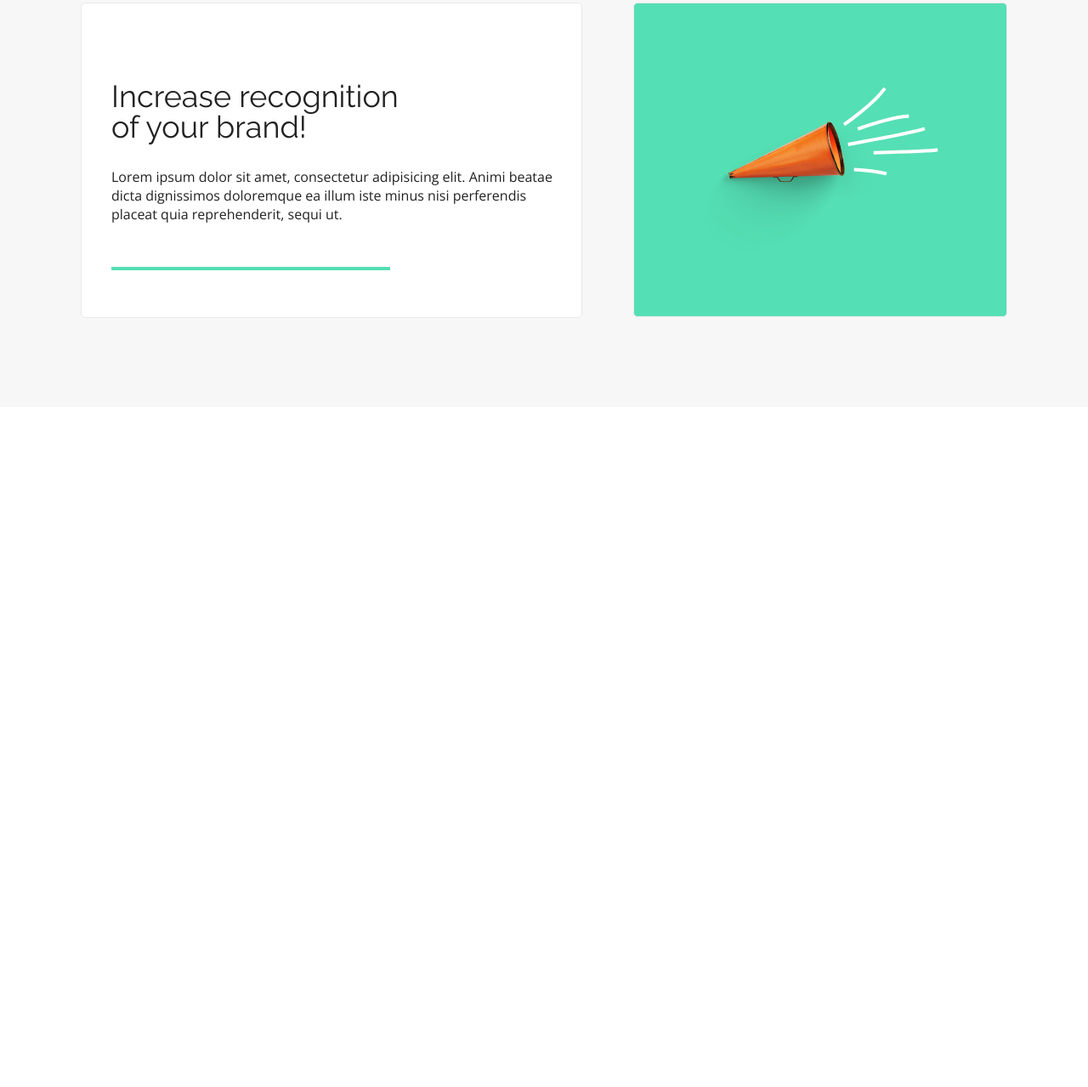
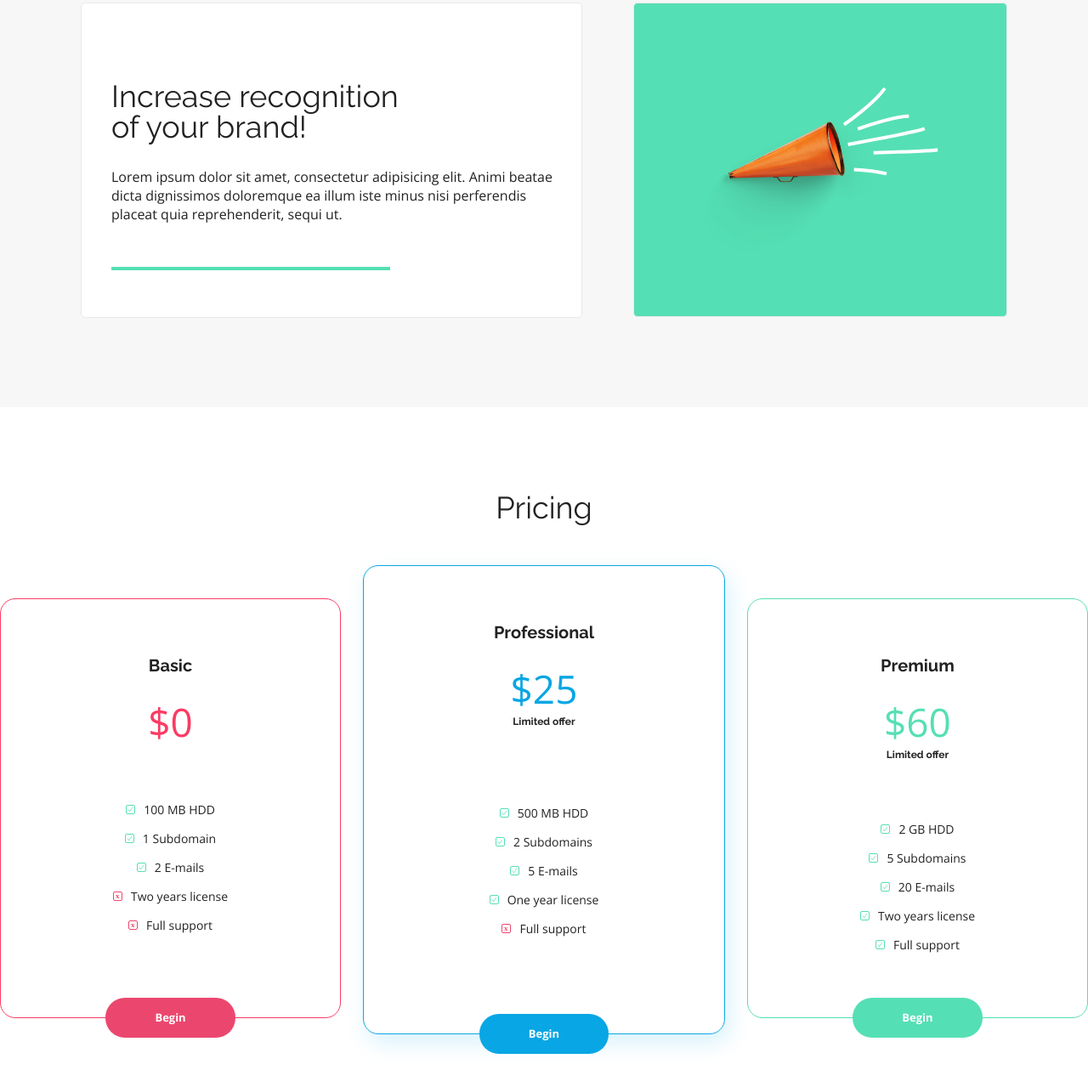
Before and after one commit to P1kczu/BestShop, a plain HTML site: page index.html in a window 1280 px wide. Shown: the part 2232-3511 px from the top of the page at 85% size. Before the commit the page ends 2711 px from the top, so only its background shows below. Drawn offline with nearby package versions, Linux system fonts and the light colour scheme.

Commit message:
section pricing-screen added

```diff
--- a/css/style.css
+++ b/css/style.css
@@ -359,3 +359,148 @@ nav {
 .box-3a {
     margin-right: 60px;
 }
+
+/*  ------  SECTION PRICING-SCREEN  ------  */
+
+.pricing-screen {
+    display: flex;
+    flex-wrap: wrap;
+    justify-content: space-between;
+    align-items: center;
+}
+
+.pricing-screen__title {
+    width: 100%;
+    text-align: center;
+    margin: 100px 0 0 0;
+    font-size: 36px;
+}
+
+.pricing-screen__box {
+    border: 1px solid var(--color-redish);
+    border-radius: 18px;
+    padding: 34px 132px 81px 132px;
+    margin-top: 71px;
+    position: relative;
+    display: flex;
+    flex-direction: column;
+    align-items: center;
+    margin-bottom: 180px;
+}
+
+.pricing-screen__box.box-blue {
+    border-color: var(--color-primary);
+    margin-top: 50px;
+    box-shadow: 5px 10px 27px #07ACE629;
+
+    /*height: 500px;*/
+    /*width: 410px;*/
+}
+
+.pricing-screen__box.box-blue > p {
+    padding-bottom: 20px;
+}
+
+.pricing-screen__box.box-blue > ul {
+    padding: 0px 16px 15px 16px;
+}
+
+.pricing-screen__box.box-green {
+    padding: 34px 132px 58px 132px;
+}
+
+.pricing-screen__button {
+    position: absolute;
+    bottom: -24px;
+    padding: 16px 57px;
+    background: #EB476E;
+    border-radius: 23px;
+    text-decoration: none;
+    color: white;
+    font-family: var(--font-secondary);
+    font-weight: bold;
+    font-size: 13px;
+    border: 1px solid rgba(235, 71, 110, 0);
+    transition: 0.5s;
+}
+
+.pricing-screen__box__title {
+    margin: 34px 0 14px;
+    font-weight: bold;
+    font-size: 20px;
+}
+
+.button-left:hover {
+    background: white;
+    color: var(--color-redish);
+    border: 1px solid var(--color-redish);
+}
+
+.button-middle:hover {
+    background: white;
+    color: var(--color-primary);
+    border: 1px solid var(--color-primary);
+}
+
+.button-right:hover {
+    background: white;
+    color: var(--color-green);
+    border: 1px solid var(--color-green);
+}
+
+.pricing-screen__box > h4 {
+    padding: 5px 2px;
+    margin-top: 14px;
+    font-family: var(--font-secondary);
+    font-weight: 300;
+    font-size: 46px;
+}
+
+.box-red > h4 {
+    margin-bottom: 69px;
+    color: var(--color-redish);
+}
+
+.box-blue > h4 {
+    color: var(--color-primary);
+}
+
+.box-green > h4 {
+    color: var(--color-green)
+}
+
+.box-green {
+    border-color: var(--color-green);
+}
+.button-right {
+    background: var(--color-green);
+}
+
+.button-middle {
+    background-color: var(--color-primary);
+}
+
+
+
+.pricing-screen__box > p {
+    margin: 5px 0 75px 0;
+    font-size: 12px;
+    font-weight: bold;
+}
+
+.pricing-screen__box-list > li {
+    margin-bottom: 20px;
+    font-family: var(--font-secondary);
+    font-size: 14px;
+    text-align: center;
+}
+
+.checked::before {
+    content: url("../image/Ckechmark-1.svg");
+    margin-right: 10px;
+}
+
+.unchecked::before {
+    content: url("../image/Close.svg");
+    margin-right: 10px;
+}
--- a/index.html
+++ b/index.html
@@ -128,5 +128,50 @@
 
 </section>
 
+<section class="pricing-screen container">
+
+    <h2 class="pricing-screen__title">Pricing</h2>
+
+    <div class="pricing-screen__box box-red">
+        <h3 class="pricing-screen__box__title">Basic</h3>
+        <h4>$0</h4>
+        <ul class="pricing-screen__box-list">
+            <li class="checked">100 MB HDD</li>
+            <li class="checked">1 Subdomain</li>
+            <li class="checked">2 E-mails</li>
+            <li class="unchecked">Two years license</li>
+            <li class="unchecked">Full support</li>
+        </ul>
+        <a class="pricing-screen__button button-left" href="#">Begin</a>
+    </div>
+    <div class="pricing-screen__box box-blue">
+        <h3 class="pricing-screen__box__title">Professional</h3>
+        <h4>$25</h4>
+        <p>Limited offer</p>
+        <ul class="pricing-screen__box-list">
+            <li class="checked">500 MB HDD</li>
+            <li class="checked">2 Subdomains</li>
+            <li class="checked">5 E-mails</li>
+            <li class="checked">One year license</li>
+            <li class="unchecked">Full support</li>
+        </ul>
+        <a class="pricing-screen__button button-middle" href="#">Begin</a>
+    </div>
+    <div class="pricing-screen__box box-green">
+        <h3 class="pricing-screen__box__title">Premium</h3>
+        <h4>$60</h4>
+        <p>Limited offer</p>
+        <ul class="pricing-screen__box-list">
+            <li class="checked">2 GB HDD</li>
+            <li class="checked">5 Subdomains</li>
+            <li class="checked">20 E-mails</li>
+            <li class="checked">Two years license</li>
+            <li class="checked">Full support</li>
+        </ul>
+        <a class="pricing-screen__button button-right" href="#">Begin</a>
+    </div>
+
+</section>
+
 </body>
 </html>
```
Also changed, not shown: image/Checkmark-1.svg (added), image/Ckechmark-1.svg (added), image/Close.svg (added), image/Macbook.png (added), image/iPhone.png (added).
